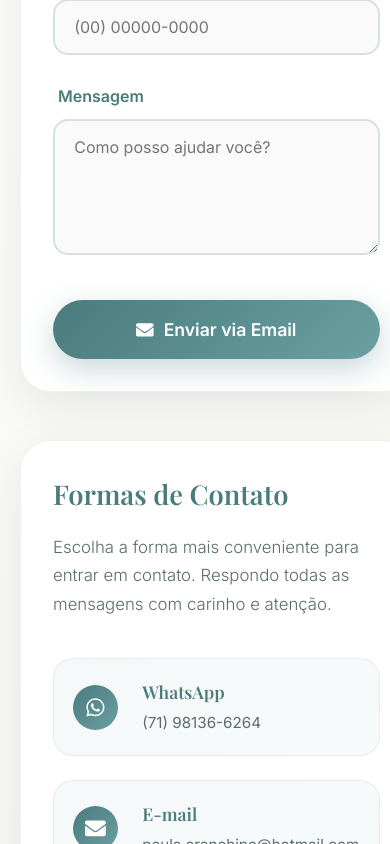
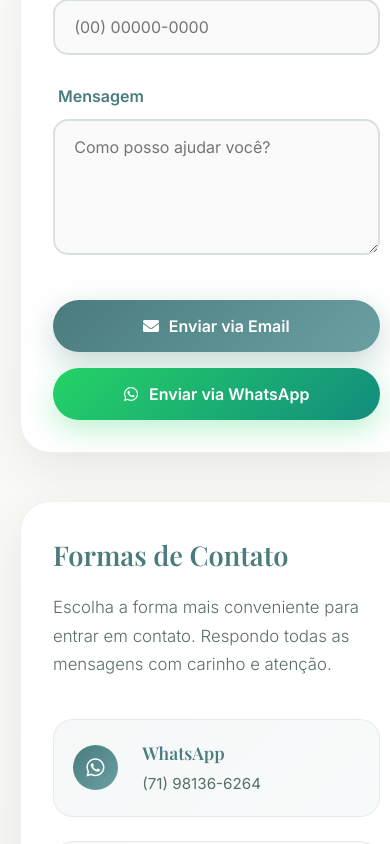
Before and after one commit to MP-oliveira/psicologa-landing, a Next.js app: page / in a window 390 px wide. Shown: the part 8681-9525 px from the top of the page. Built offline with nearby package versions, Linux system fonts and the light colour scheme.

Commit message:
Melhora formulário de contato: adiciona botão WhatsApp, feedback visual e limpa campos após envio

```diff
--- a/components/sections/Contact.js
+++ b/components/sections/Contact.js
@@ -17,6 +17,8 @@ export default function Contact() {
     message: ''
   })
 
+  const [submitted, setSubmitted] = useState(false)
+
   const handleChange = (e) => {
     setFormData({
       ...formData,
@@ -29,6 +31,32 @@ export default function Contact() {
     const emailSubject = `Nova mensagem de ${formData.name} - Site Paula Aranchipe`
     const emailBody = `Nome: ${formData.name}%0A%0AEmail: ${formData.email}%0ATelefone: ${formData.phone}%0A%0AMensagem: ${formData.message}`
     window.open(`mailto:paula.aranchipe@hotmail.com?subject=${emailSubject}&body=${emailBody}`, '_blank')
+
+    // Limpa o formulário e mostra mensagem de confirmação
+    setFormData({
+      name: '',
+      email: '',
+      phone: '',
+      message: ''
+    })
+    setSubmitted(true)
+    setTimeout(() => setSubmitted(false), 5000)
+  }
+
+  const handleWhatsAppSubmit = (e) => {
+    e.preventDefault()
+    const message = `Olá! Meu nome é ${formData.name}.%0A%0AEmail: ${formData.email}%0ATelefone: ${formData.phone}%0A%0AMensagem: ${formData.message}`
+    window.open(`https://wa.me/5571981366264?text=${message}`, '_blank')
+
+    // Limpa o formulário
+    setFormData({
+      name: '',
+      email: '',
+      phone: '',
+      message: ''
+    })
+    setSubmitted(true)
+    setTimeout(() => setSubmitted(false), 5000)
   }
 
   const contactInfo = [
@@ -128,9 +156,20 @@ export default function Contact() {
                 ></textarea>
               </div>
 
-              <button type="submit" className={styles.submitBtn}>
-                <FaEnvelope /> Enviar via Email
-              </button>
+              {submitted && (
+                <div className={styles.successMessage}>
+                  ✓ Formulário preparado! Complete o envio no aplicativo aberto.
+                </div>
+              )}
+
+              <div className={styles.buttonGroup}>
+                <button type="submit" className={styles.submitBtn}>
+                  <FaEnvelope /> Enviar via Email
+                </button>
+                <button type="button" onClick={handleWhatsAppSubmit} className={styles.whatsappBtn}>
+                  <FaWhatsapp /> Enviar via WhatsApp
+                </button>
+              </div>
             </form>
           </motion.div>
 
--- a/styles/Contact.module.css
+++ b/styles/Contact.module.css
@@ -89,9 +89,37 @@
   min-height: 120px;
 }
 
-.submitBtn {
+.successMessage {
+  background: linear-gradient(135deg, #4caf50 0%, #45a049 100%);
+  color: white;
+  padding: 1rem 1.5rem;
+  border-radius: 15px;
+  text-align: center;
+  font-weight: 500;
+  animation: slideIn 0.3s ease;
+}
+
+@keyframes slideIn {
+  from {
+    opacity: 0;
+    transform: translateY(-10px);
+  }
+  to {
+    opacity: 1;
+    transform: translateY(0);
+  }
+}
+
+.buttonGroup {
+  display: flex;
+  gap: 1rem;
+  margin-top: 1rem;
+}
+
+.submitBtn,
+.whatsappBtn {
+  flex: 1;
   padding: 1.2rem 2rem;
-  background: var(--gradient);
   color: white;
   border: none;
   border-radius: 50px;
@@ -102,13 +130,27 @@
   justify-content: center;
   gap: 10px;
   transition: all 0.3s ease;
+  cursor: pointer;
+}
+
+.submitBtn {
+  background: var(--gradient);
   box-shadow: 0 10px 30px rgba(74, 124, 126, 0.3);
-  margin-top: 1rem;
 }
 
 .submitBtn:hover {
   transform: translateY(-3px);
   box-shadow: 0 15px 40px rgba(74, 124, 126, 0.4);
+}
+
+.whatsappBtn {
+  background: linear-gradient(135deg, #25D366 0%, #128C7E 100%);
+  box-shadow: 0 10px 30px rgba(37, 211, 102, 0.3);
+}
+
+.whatsappBtn:hover {
+  transform: translateY(-3px);
+  box-shadow: 0 15px 40px rgba(37, 211, 102, 0.4);
 }
 
 .infoSection {
@@ -266,4 +308,14 @@
     height: 45px;
     font-size: 1.3rem;
   }
+
+  .buttonGroup {
+    flex-direction: column;
+  }
+
+  .submitBtn,
+  .whatsappBtn {
+    font-size: 1rem;
+    padding: 1rem 1.5rem;
+  }
 }
```
